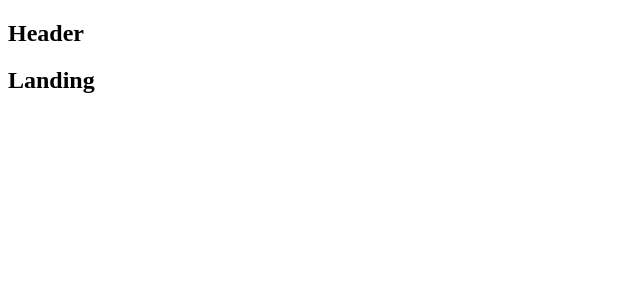
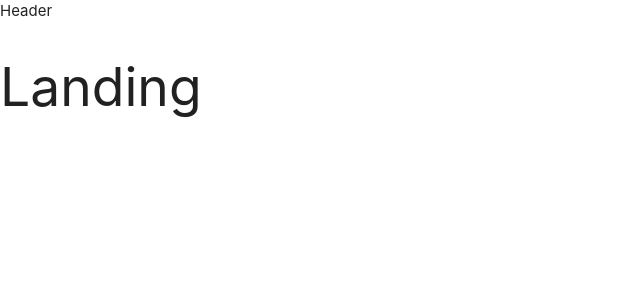
Before and after one commit to tymoxx/emaily, a React (Create React App) app in the folder client/: page / in a window 1280 px wide. Shown: the top 300 px of the page, without its empty margins (0-640 px from the left). Built offline with nearby package versions, Linux system fonts and the light colour scheme.

Commit message:
adds materialize css

```diff
--- a/client/package.json
+++ b/client/package.json
@@ -7,6 +7,7 @@
     "@testing-library/react": "^9.3.2",
     "@testing-library/user-event": "^7.1.2",
     "http-proxy-middleware": "^0.20.0",
+    "materialize-css": "^1.0.0",
     "react": "^16.12.0",
     "react-dom": "^16.12.0",
     "react-redux": "^7.1.3",
--- a/client/src/components/App.js
+++ b/client/src/components/App.js
@@ -1,7 +1,8 @@
 import React from 'react';
 import { BrowserRouter, Route } from 'react-router-dom';
+import 'materialize-css/dist/css/materialize.min.css'
 
-const Header = () => {return <h2>Header</h2> };
+import Header from "./Header";
 const Dashbord = () => {return <h2>Dashbord</h2> };
 const ServeyNew = () => {return <h2>ServeyNew</h2> };
 const Landing = () => {return <h2>Landing</h2> };
--- /dev/null
+++ b/client/src/components/Header.js
@@ -0,0 +1,11 @@
+import React, {Component} from "react";
+
+class Header extends Component {
+    render() {
+        return(
+            <div>Header</div>
+        )
+    }
+}
+
+export default Header;
```
Also changed, not shown: 1 other file (tests, documents, lock files or other folders).
